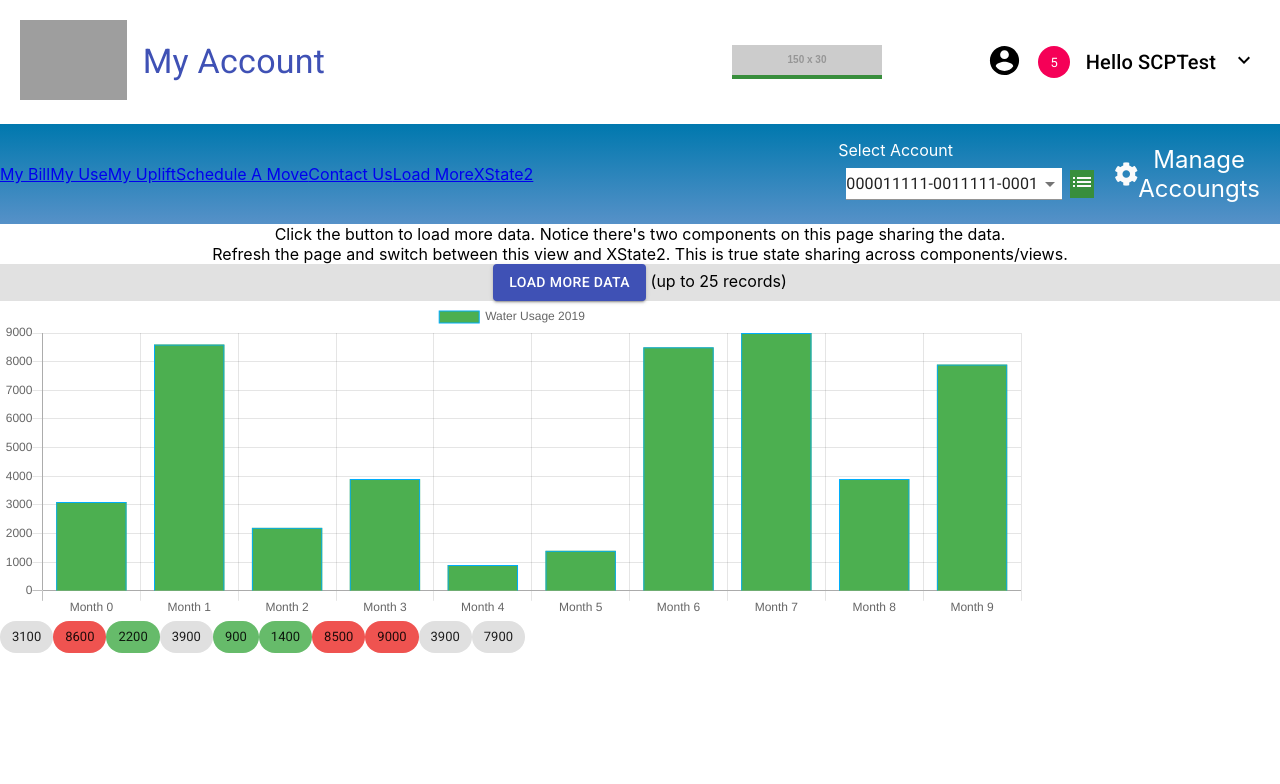
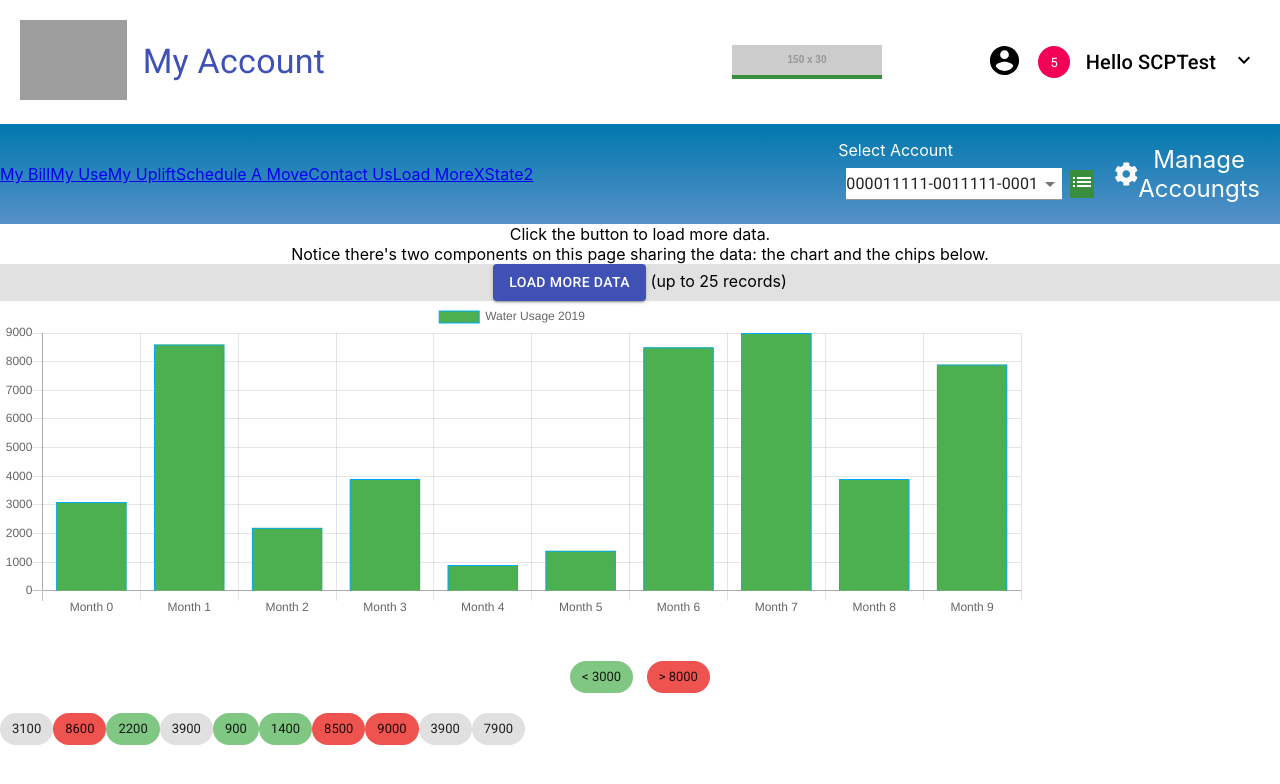
Before and after one commit to fidoogle/scp-xstate-react, a React (Create React App) app: page /load-more in a window 1280 px wide. Shown: the top 784 px of the page. Built offline with nearby package versions, Linux system fonts and the light colour scheme; grey boxes are pictures that could not be loaded.

Commit message:
add selected color to links, add chip legend

```diff
--- a/src/components/nav-secondary.js
+++ b/src/components/nav-secondary.js
@@ -6,7 +6,7 @@ import ListIcon from '@material-ui/icons/List';
 import green from '@material-ui/core/colors/green';
 import grey from '@material-ui/core/colors/grey';
 //import Link from './nav-secondary-link';
-import { Link } from 'react-router-dom';
+import { NavLink } from 'react-router-dom';
 
 const useStyles = makeStyles(theme => ({
     root: {
@@ -51,13 +51,13 @@ export default function NavPrimary() {
     return (
         <div className={classes.nav}>
             <div className={classes.navRow}>
-                <Link to="/my-bill">My Bill</Link>
-                <Link to="/my-use">My Use</Link>
-                <Link to="/my-uplift">My Uplift</Link>
-                <Link to="/schedule-move">Schedule A Move</Link>
-                <Link to="/contact-us">Contact Us</Link>
-                <Link to="/load-more">Load More</Link>
-                <Link to="/xstate2">XState2</Link>
+                <NavLink to="/my-bill" activeClassName='selected'>My Bill</NavLink>
+                <NavLink to="/my-use" activeClassName='selected'>My Use</NavLink>
+                <NavLink to="/my-uplift" activeClassName='selected'>My Uplift</NavLink>
+                <NavLink to="/schedule-move" activeClassName='selected'>Schedule A Move</NavLink>
+                <NavLink to="/contact-us" activeClassName='selected'>Contact Us</NavLink>
+                <NavLink to="/load-more" activeClassName='selected'>Load More</NavLink>
+                <NavLink to="/xstate2" activeClassName='selected'>XState2</NavLink>
             </div>
             <div className={classes.navRow}>
                 <div className={classes.navColumn}>
--- a/src/components/simple-list.js
+++ b/src/components/simple-list.js
@@ -5,12 +5,15 @@ import Tooltip from '@material-ui/core/Tooltip';
 import green from '@material-ui/core/colors/green';
 import red from '@material-ui/core/colors/red';
 
-const good = green[400];
+const good = green[300];
 const warning = red[400];
 
 function View({list}) {
     const classes = UseStyles();
     return (
+        <>  <br/><br/>
+            <Chip label="&lt; 3000" style={{backgroundColor: good}}/> &nbsp; <Chip label="&gt; 8000" style={{backgroundColor: warning}}/>
+            <br/><br/>
             <div className={classes.flexContainer}>
                 {list && list.map(row => (
                     <Tooltip title={row.month} key={row.month}>
@@ -19,6 +22,7 @@ function View({list}) {
                     </Tooltip>
                 ))}
             </div>
+        </>
     );
 }
 
--- a/src/views/load-more.tsx
+++ b/src/views/load-more.tsx
@@ -10,8 +10,8 @@ function View() {
 
     return (
         <div className="App">
-            <div>Click the button to load more data. Notice there's two components on this page sharing the data.
-            <br />Refresh the page and switch between this view and XState2. This is true state sharing across components/views.
+            <div>Click the button to load more data. <br/>
+            Notice there's two components on this page sharing the data: the chart and the chips below.
             </div>
 
             {fetchState.matches('loading') && <img src="/dot-loader.gif" height="20" />}
```
Lines whose indentation alone changed are shown as unchanged.
